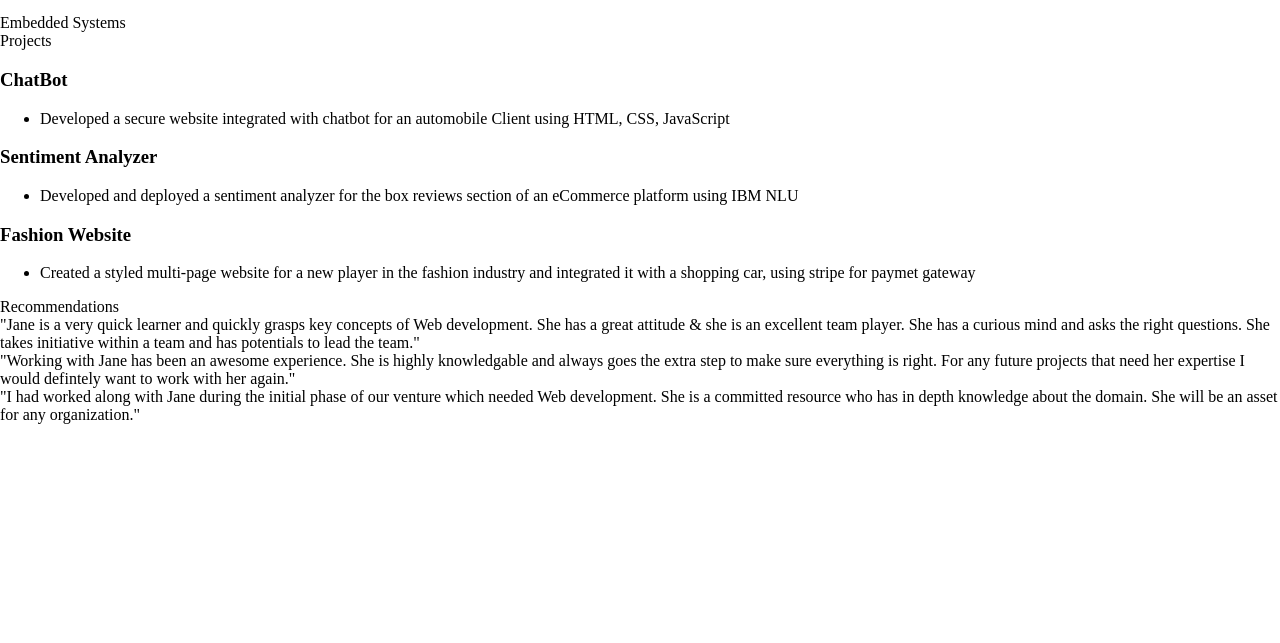
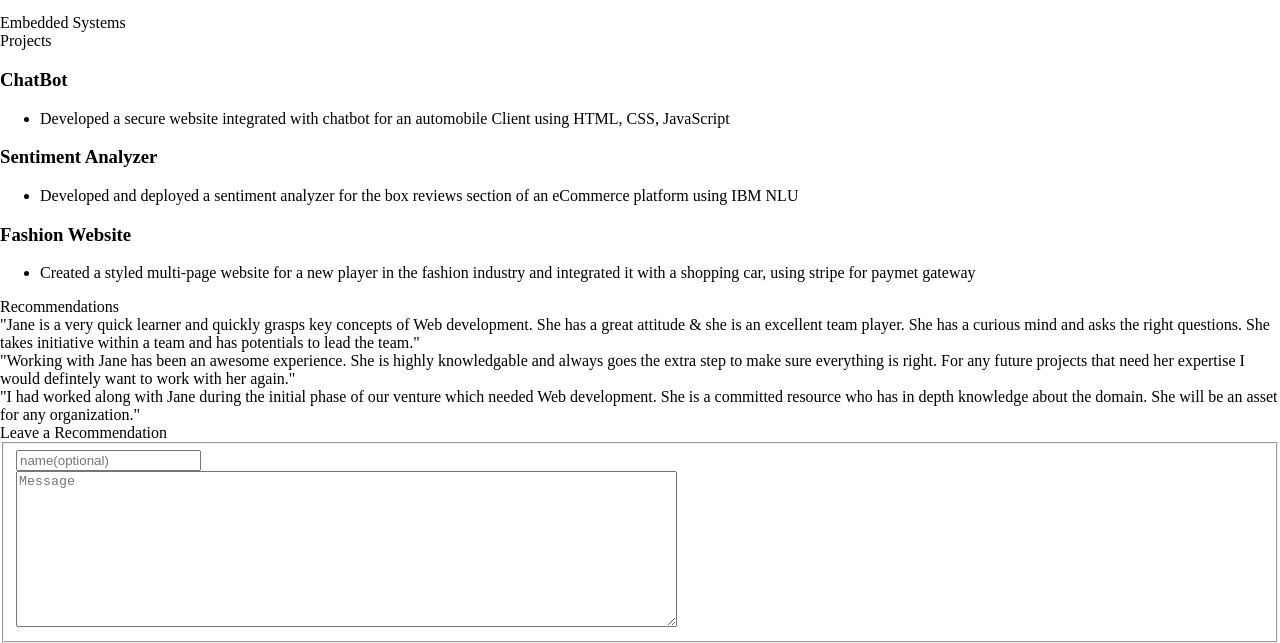
Before and after one commit to ChrisBerry1234/WebDeveloper, a website: page Single-Page-Portfolio-Website/index.html in a window 1280 px wide. Shown: the part 2648-3291 px from the top of the page. Before the commit the page ends 3072 px from the top, so only its background shows below. Drawn offline with Linux system fonts and the light colour scheme.

Commit message:
Added form to porfolio website

```diff
--- a/Single-Page-Portfolio-Website/index.html
+++ b/Single-Page-Portfolio-Website/index.html
@@ -154,6 +154,17 @@
                     </div>
                 </article>
         </section>
+
+        <section id="form-submisson">
+            <header> Leave a Recommendation </header>
+                <form>
+                <fieldset>
+                    <input type="text" id="name" placeholder="name(optional)">
+                    <div></div>
+                    <textarea id="comments" rows="10" cols="80" placeholder="Message"></textarea>
+                </fieldset>
+            </form>
+        </section>
     </main>
 </body>
 </html>
```
